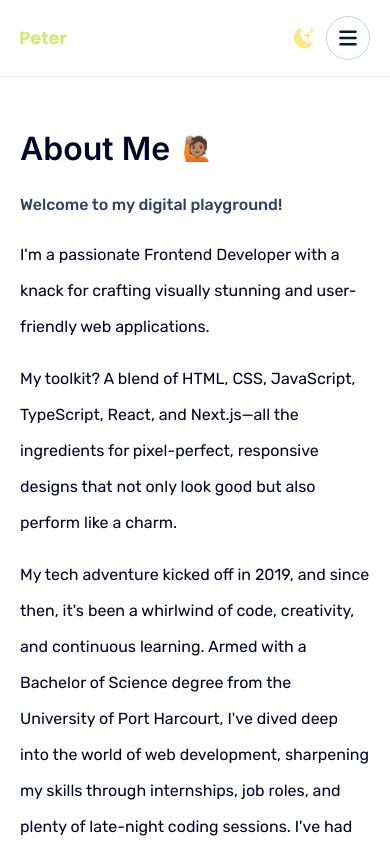
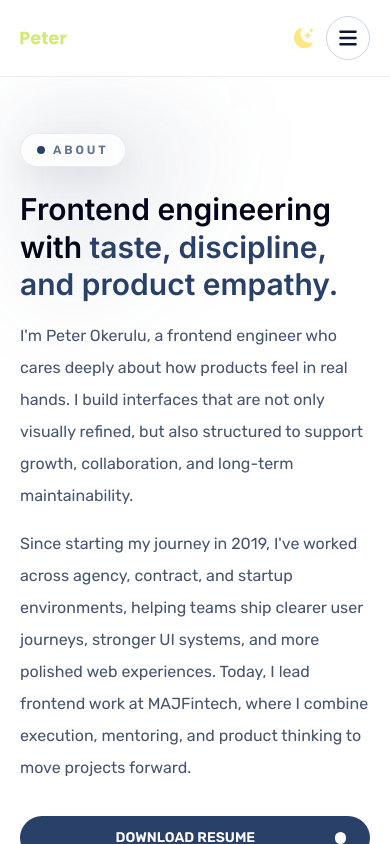
Before and after one commit to Oduchep/peter_porfolio, a Next.js app: page /about in a window 390 px wide. Built offline with nearby package versions, Linux system fonts and the light colour scheme.

Commit message:
Refactor AboutHero and MyExperience components: update text for consistency; enhance MySkillset with SectionIntro and strengths; improve SectionHero styling

```diff
--- a/src/components/elements/SectionHero.tsx
+++ b/src/components/elements/SectionHero.tsx
@@ -87,7 +87,7 @@ const SectionHero = ({
         {aside && (
           <div className='relative'>
             <div className='absolute -inset-3 -z-10 rounded-[2.3rem] bg-[linear-gradient(135deg,rgba(41,64,104,0.12),rgba(15,23,42,0.02))] blur-xl dark:bg-[linear-gradient(135deg,rgba(211,233,122,0.14),rgba(255,255,255,0.02))]' />
-            <div className='rounded-[2.1rem] border border-slate-200/80 bg-[linear-gradient(180deg,rgba(255,255,255,0.98)_0%,rgba(248,250,252,0.98)_100%)] p-5 shadow-[0_22px_70px_rgba(15,23,42,0.08)] md:p-8 dark:border-white/10 dark:bg-[linear-gradient(180deg,rgba(255,255,255,0.06)_0%,rgba(255,255,255,0.03)_100%)]'>
+            <div className='rounded-4xl border border-slate-200/80 bg-[linear-gradient(180deg,rgba(255,255,255,0.98)_0%,rgba(248,250,252,0.98)_100%)] p-5 shadow-[0_22px_70px_rgba(15,23,42,0.08)] md:p-8 dark:border-white/10 dark:bg-[linear-gradient(180deg,rgba(255,255,255,0.06)_0%,rgba(255,255,255,0.03)_100%)]'>
               {aside}
             </div>
           </div>
--- a/src/components/sections/about/AboutHero.tsx
+++ b/src/components/sections/about/AboutHero.tsx
@@ -1,68 +1,97 @@
-import { CustomButton, Heading1 } from '@/components/elements';
-import Image from 'next/image';
-import { PeterGreyShirt } from '../../../../public/assets/images';
+import { CustomButton, SectionHero } from '@/components/elements';
 import { externalRoutes } from '@/utils/PortfolioRoutes';
-import { Wrapper } from '../layout';
 
 const AboutHero = () => {
+  const workingPrinciples = [
+    'Clear UX before visual noise',
+    'Maintainable frontend systems over quick hacks',
+    'Responsive design that feels native on every screen',
+  ];
+
   return (
-    <Wrapper className='grid gap-20 xl:grid-cols-2'>
-      <div className='flex flex-col gap-5'>
-        <Heading1 text='About Me' icon='🙋🏽' />
-
-        <p className='text-tertiary-default dark:text-secondary-default font-medium md:text-xl md:leading-9'>
-          Welcome to my digital playground!
-        </p>
-
-        <div className='flex flex-col gap-4 leading-9 dark:text-white/90'>
+    <SectionHero
+      eyebrow='About'
+      title='Frontend engineering with'
+      accent='taste, discipline, and product empathy.'
+      description={
+        <>
           <p>
-            I&apos;m a passionate Frontend Developer with a knack for crafting
-            visually stunning and user-friendly web applications.
+            I&apos;m Peter Okerulu, a frontend engineer who cares deeply about
+            how products feel in real hands. I build interfaces that are not
+            only visually refined, but also structured to support growth,
+            collaboration, and long-term maintainability.
           </p>
-          <p>
-            My toolkit? A blend of HTML, CSS, JavaScript, TypeScript, React, and
-            Next.js—all the ingredients for pixel-perfect, responsive designs
-            that not only look good but also perform like a charm.
+          <p className='mt-4'>
+            Since starting my journey in 2019, I&apos;ve worked across agency,
+            contract, and startup environments, helping teams ship clearer user
+            journeys, stronger UI systems, and more polished web experiences.
+            Today, I lead frontend work at MAJFintech, where I combine
+            execution, mentoring, and product thinking to move projects forward.
           </p>
-          <p>
-            My tech adventure kicked off in 2019, and since then, it&apos;s been
-            a whirlwind of code, creativity, and continuous learning. Armed with
-            a Bachelor of Science degree from the University of Port Harcourt,
-            I&apos;ve dived deep into the world of web development, sharpening
-            my skills through internships, job roles, and plenty of late-night
-            coding sessions. I&apos;ve had the pleasure of working with some
-            fantastic teams, from my early days at Kwalite Nigeria as a
-            WordPress Developer and Content Manager to my time at Jobgam
-            Technologies, where I supercharged our platform using Next.js and
-            Redux. A personal highlight? Implementing a wallet feature and
-            optimizing our SEO, which not only boosted our user base but also
-            brought in some serious revenue! These days, I&apos;m leading the
-            frontend team at MAJFintech, where I make sure we hit our deadlines,
-            keep our code clean, and pass on the knowledge to the next
-            generation of developers.
-          </p>
-        </div>
-
+        </>
+      }
+      stats={[
+        { value: '2019', label: 'Career start' },
+        { value: '3+', label: 'Years shipping with React and Next.js' },
+        { value: '1', label: 'Product mindset across every build' },
+      ]}
+      primaryAction={
         <CustomButton
-          className='bg-tertiary-default dark:bg-secondary-default mt-10 w-64 rounded-full text-base uppercase'
+          className='bg-tertiary-default dark:bg-secondary-default dark:text-primary-default w-full rounded-full text-base text-white uppercase sm:w-64'
           dotClassName='bg-white dark:bg-[#0A0A0A]'
-          href={externalRoutes?.RESUME}
+          href={externalRoutes.RESUME}
           target='_blank'
           rel='noopener noreferrer'
         >
           Download Resume
         </CustomButton>
-      </div>
+      }
+      secondaryAction={
+        <CustomButton
+          className='w-full rounded-full border border-slate-300 bg-white text-base text-slate-900! uppercase sm:w-56 dark:border-white/10 dark:bg-transparent dark:text-white!'
+          href='mailto:oduchep@gmail.com'
+        >
+          Let&apos;s Talk
+        </CustomButton>
+      }
+      aside={
+        <div className='space-y-6'>
+          <div>
+            <p className='text-xs font-semibold tracking-[0.22em] text-slate-500 uppercase dark:text-white/55'>
+              How I work
+            </p>
+            <h2 className='mt-3 text-2xl font-semibold text-slate-950 dark:text-white'>
+              Thoughtful execution over surface-level polish.
+            </h2>
+          </div>
 
-      <div className='flex flex-col gap-4'>
-        <Image src={PeterGreyShirt} height={700} width={700} alt='hero image' />
-        <p className='text-primary-default leading-9 dark:text-white/90'>
-          When I&apos;m not glued to my computer screen, you can find me diving
-          into detective novels, smashing the ping pong table, or dominating the
-          FIFA pitch. Let&apos;s create something amazing together!
-        </p>
-      </div>
-    </Wrapper>
+          <div className='space-y-3'>
+            {workingPrinciples.map((principle) => (
+              <div
+                key={principle}
+                className='flex items-center gap-3 rounded-2xl border border-slate-200/80 bg-white/70 p-4 dark:border-white/10 dark:bg-white/3'
+              >
+                <span className='bg-tertiary-default dark:bg-secondary-default mt-1 h-2.5 w-2.5 rounded-full' />
+                <p className='flex-1 text-sm text-slate-600 dark:text-white/72'>
+                  {principle}
+                </p>
+              </div>
+            ))}
+          </div>
+
+          <div className='dark:text-primary-default rounded-3xl bg-[linear-gradient(135deg,#294068_0%,#172135_100%)] p-5 text-white dark:bg-[linear-gradient(135deg,#D3E97A_0%,#B7D24E_100%)]'>
+            <p className='dark:text-primary-default/70 text-xs font-semibold tracking-[0.22em] text-white/70 uppercase'>
+              Outside work
+            </p>
+            <p className='dark:text-primary-default/85 mt-3 text-sm leading-6 text-white/88'>
+              When I&apos;m away from the screen, I recharge with detective
+              novels, table tennis, and the kind of competitive FIFA sessions
+              that keep my reflexes sharp.
+            </p>
+          </div>
+        </div>
+      }
+    />
   );
 };
 
--- a/src/components/sections/about/MySkillset.tsx
+++ b/src/components/sections/about/MySkillset.tsx
@@ -1,6 +1,6 @@
-import { Heading2 } from '@/components/elements';
+import { SectionIntro } from '@/components/elements';
 import { GetSkillsBadge } from '@/components/widgets';
-import React from 'react';
+
 import { Wrapper } from '../layout';
 
 const MySkillset = () => {
@@ -16,27 +16,72 @@ const MySkillset = () => {
     'Next',
   ];
 
+  const strengths = [
+    {
+      title: 'Frontend architecture',
+      text: 'I structure interfaces so they stay understandable, scalable, and easy for teams to extend.',
+    },
+    {
+      title: 'UI craft',
+      text: 'I care about spacing, motion, responsiveness, and the subtle details that make products feel premium.',
+    },
+    {
+      title: 'Product thinking',
+      text: 'I do my best work when design, code, and user goals are aligned into one coherent experience.',
+    },
+  ];
+
   return (
-    <Wrapper>
-      <Heading2 text='My Skillset' />
+    <Wrapper className='space-y-10'>
+      <SectionIntro
+        eyebrow='Skillset'
+        title='Tools, judgment, and frontend instincts shaped by real product work.'
+        description={
+          <>
+            My stack is rooted in modern frontend development, but the real
+            value is how I use these tools together: to build fast, accessible,
+            and maintainable interfaces that support both users and the teams
+            shipping them.
+          </>
+        }
+      />
 
-      <div className='mt-3'>
-        <p className='leading-9'>
-          I specialize in building high-performance web applications with React
-          and Next.js, focusing on creating scalable, server-rendered
-          applications. My expertise in CSS allows me to craft responsive,
-          visually stunning designs that work seamlessly across devices. With
-          strong skills in JavaScript and TypeScript, I write clean,
-          maintainable code with robust logic. I have a keen eye for UI/UX
-          design, blending aesthetics with functionality to enhance user
-          experiences. My work is always responsive, accessible, and
-          user-focused. Proficient in Git, I collaborate effectively in team
-          environments, consistently delivering exceptional frontend solutions.
-        </p>
+      <div className='grid gap-8 xl:grid-cols-[minmax(0,1.15fr)_minmax(320px,0.85fr)]'>
+        <div className='rounded-4xl border border-slate-200/80 bg-[linear-gradient(180deg,rgba(255,255,255,0.98)_0%,rgba(248,250,252,0.98)_100%)] p-6 shadow-[0_22px_70px_rgba(15,23,42,0.06)] md:p-8 dark:border-white/10 dark:bg-[linear-gradient(180deg,rgba(255,255,255,0.05)_0%,rgba(255,255,255,0.03)_100%)]'>
+          <p className='text-xs font-semibold tracking-[0.22em] text-slate-500 uppercase dark:text-white/55'>
+            Core technologies
+          </p>
 
-        <div className='mt-5 flex flex-wrap items-center gap-4'>
-          {skillset?.map((skill, index) => (
-            <GetSkillsBadge key={index} status={skill} />
+          <div className='mt-6 flex flex-wrap items-center gap-4'>
+            {skillset.map((skill, index) => (
+              <GetSkillsBadge key={index} status={skill} />
+            ))}
+          </div>
+
+          <div className='mt-8 rounded-[1.6rem] border border-slate-200/70 bg-white/70 p-5 dark:border-white/10 dark:bg-white/3'>
+            <p className='text-sm leading-8 text-slate-600 dark:text-white/72'>
+              I&apos;m especially comfortable building with React and Next.js,
+              styling with Tailwind and CSS, and using TypeScript to keep larger
+              codebases reliable as they grow. Git and collaborative workflows
+              are a natural part of how I work, whether I&apos;m shipping solo
+              or alongside a larger product team.
+            </p>
+          </div>
+        </div>
+
+        <div className='space-y-4'>
+          {strengths.map((strength) => (
+            <div
+              key={strength.title}
+              className='rounded-[1.7rem] border border-slate-200/80 bg-white/85 p-5 shadow-[0_18px_50px_rgba(15,23,42,0.05)] dark:border-white/10 dark:bg-white/5'
+            >
+              <p className='text-xs font-semibold tracking-[0.2em] text-slate-500 uppercase dark:text-white/50'>
+                {strength.title}
+              </p>
+              <p className='mt-3 text-sm leading-7 text-slate-600 dark:text-white/72'>
+                {strength.text}
+              </p>
+            </div>
           ))}
         </div>
       </div>
--- a/src/components/sections/home/MyExperience.tsx
+++ b/src/components/sections/home/MyExperience.tsx
@@ -20,7 +20,7 @@ const MyExperience = () => {
         title='A track record of turning product goals into shipped frontend outcomes.'
         description={
           <>
-            Over the last few years, I've worked across startups and fast-moving
+            Over the last few years, I&apos;ve worked across startups and fast-moving
             teams where good frontend work had to do more than look nice. It had
             to support growth, improve clarity, and make the product easier to
             trust and adopt.
--- a/src/components/sections/home/MyExperienceAlt.tsx
+++ b/src/components/sections/home/MyExperienceAlt.tsx
@@ -12,7 +12,7 @@ const MyExperienceAlt = () => {
         title='A track record of turning product goals into shipped frontend outcomes.'
         description={
           <>
-            Over the last few years, I've worked across startups and fast-moving
+            Over the last few years, I&apos;ve worked across startups and fast-moving
             teams where good frontend work had to do more than look nice. It had
             to support growth, improve clarity, and make the product easier to
             trust and adopt.
```
